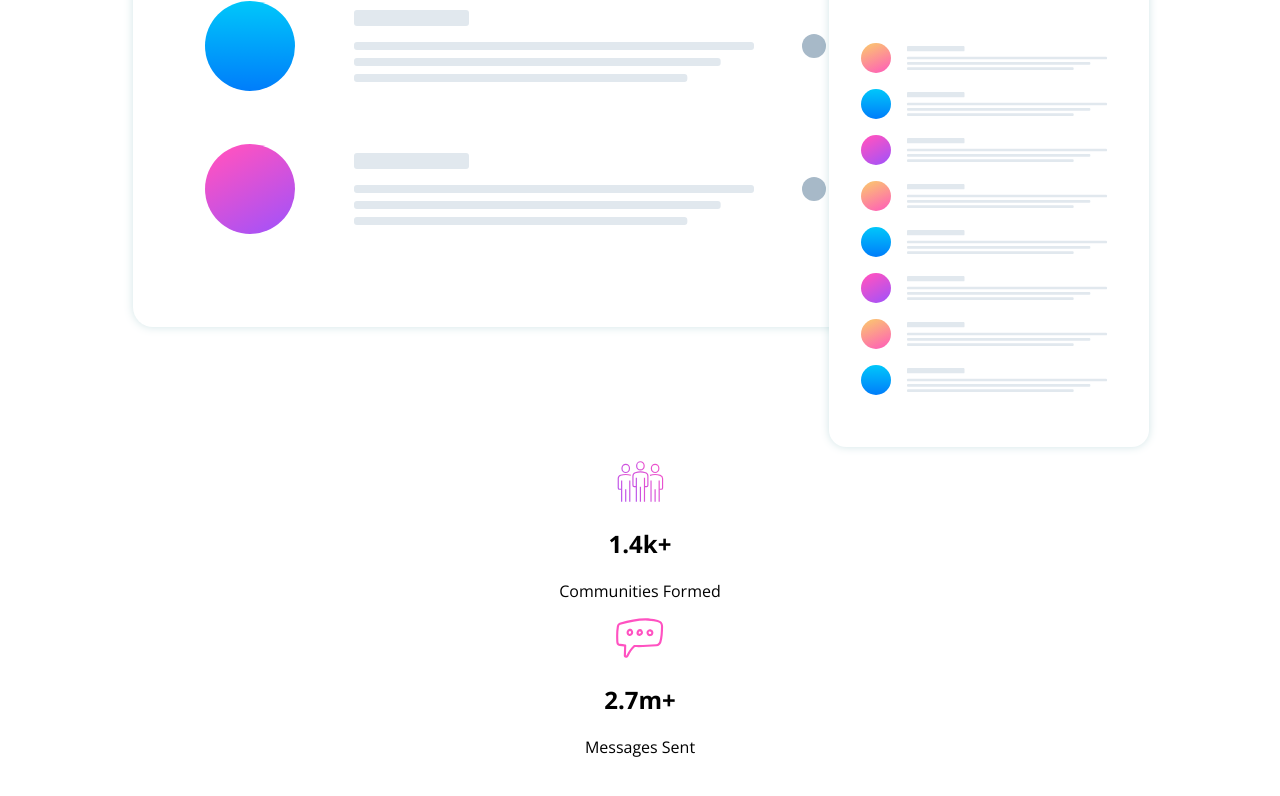
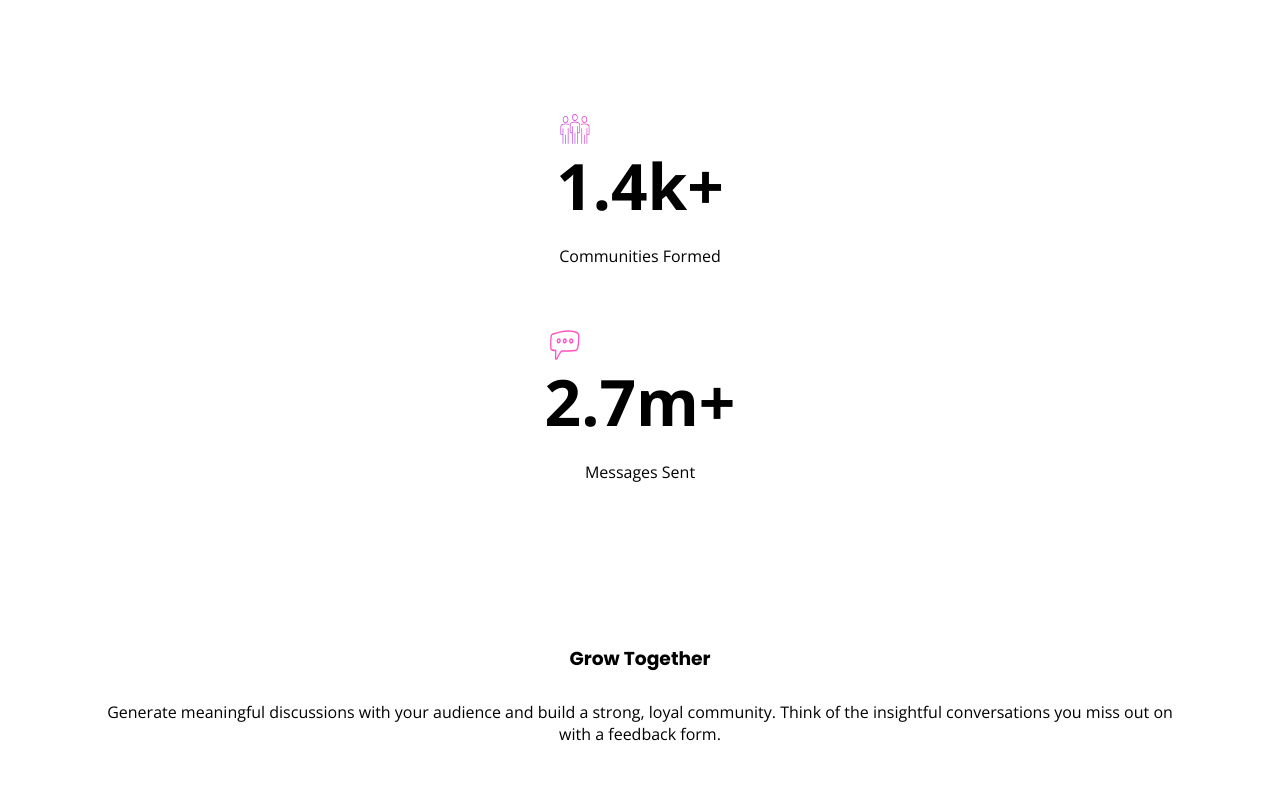
Before and after one commit to chrisgibbo/Huddle-landingpage, a plain HTML site: page index.html in a window 1280 px wide. Shown: the part 837-1633 px from the top of the page. Drawn offline with nearby package versions, Linux system fonts and the light colour scheme.

Commit message:
Styled section1, stats section with CSS

```diff
--- a/style.css
+++ b/style.css
@@ -83,3 +83,32 @@ body{
 .cta-btn:hover{
     box-shadow: rgba(100, 100, 111, 0.2) 0px 7px 29px 0px;
 }
+
+.section1{
+    height: 350px;
+}
+
+.main-img {
+    height: 80%;
+}
+
+.stat-img1,
+.stat-img2 {
+    height: 30px;
+    width: 30px;
+    text-align: center;
+    margin-bottom: -60px;
+}
+
+.stat-img1{
+    margin-right: 130px;
+}
+
+.stat-img2{
+    margin-right: 150px;
+}
+
+.stats-number {
+    font-size: 4em;
+    margin-bottom: 0;
+}
```
